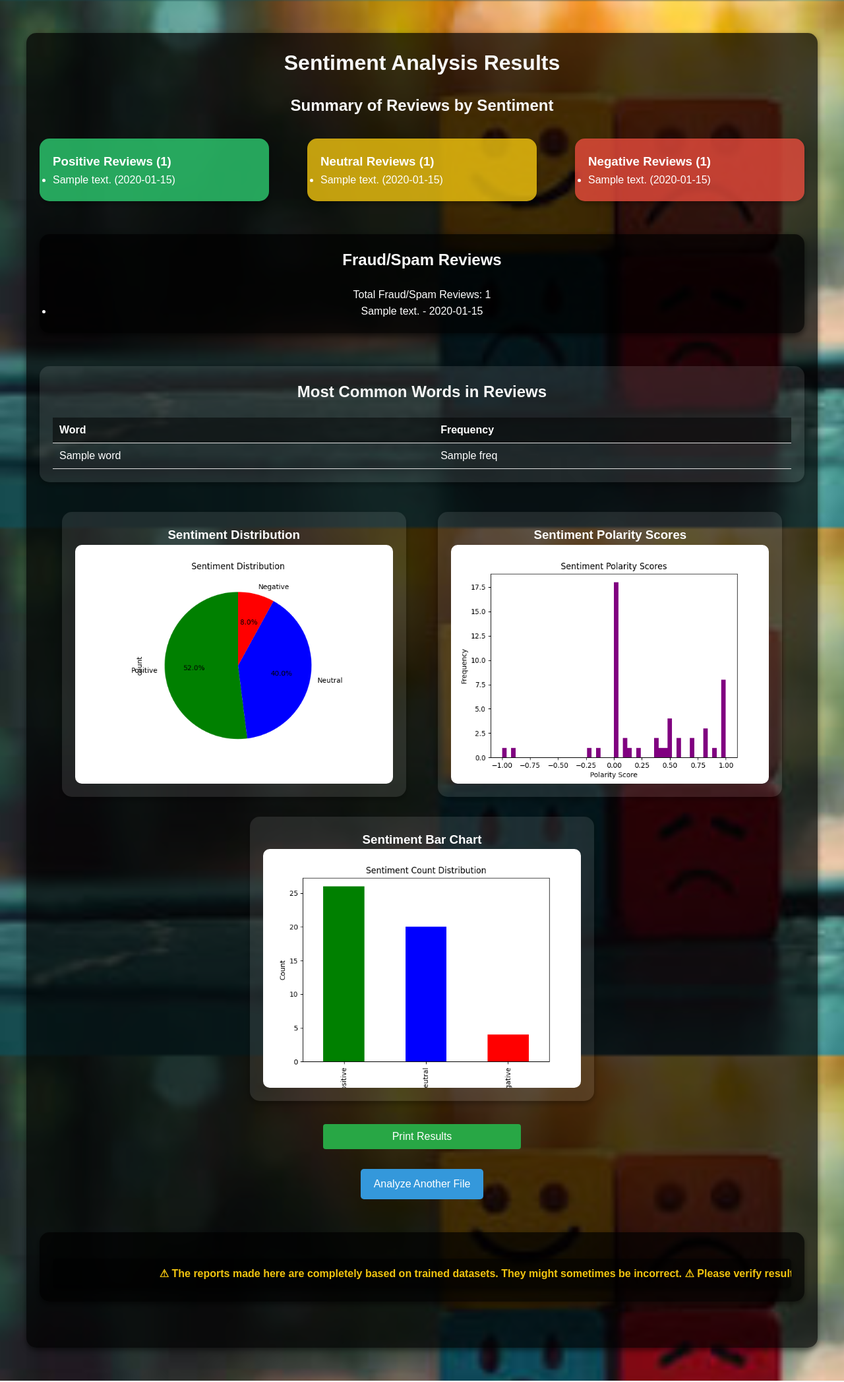
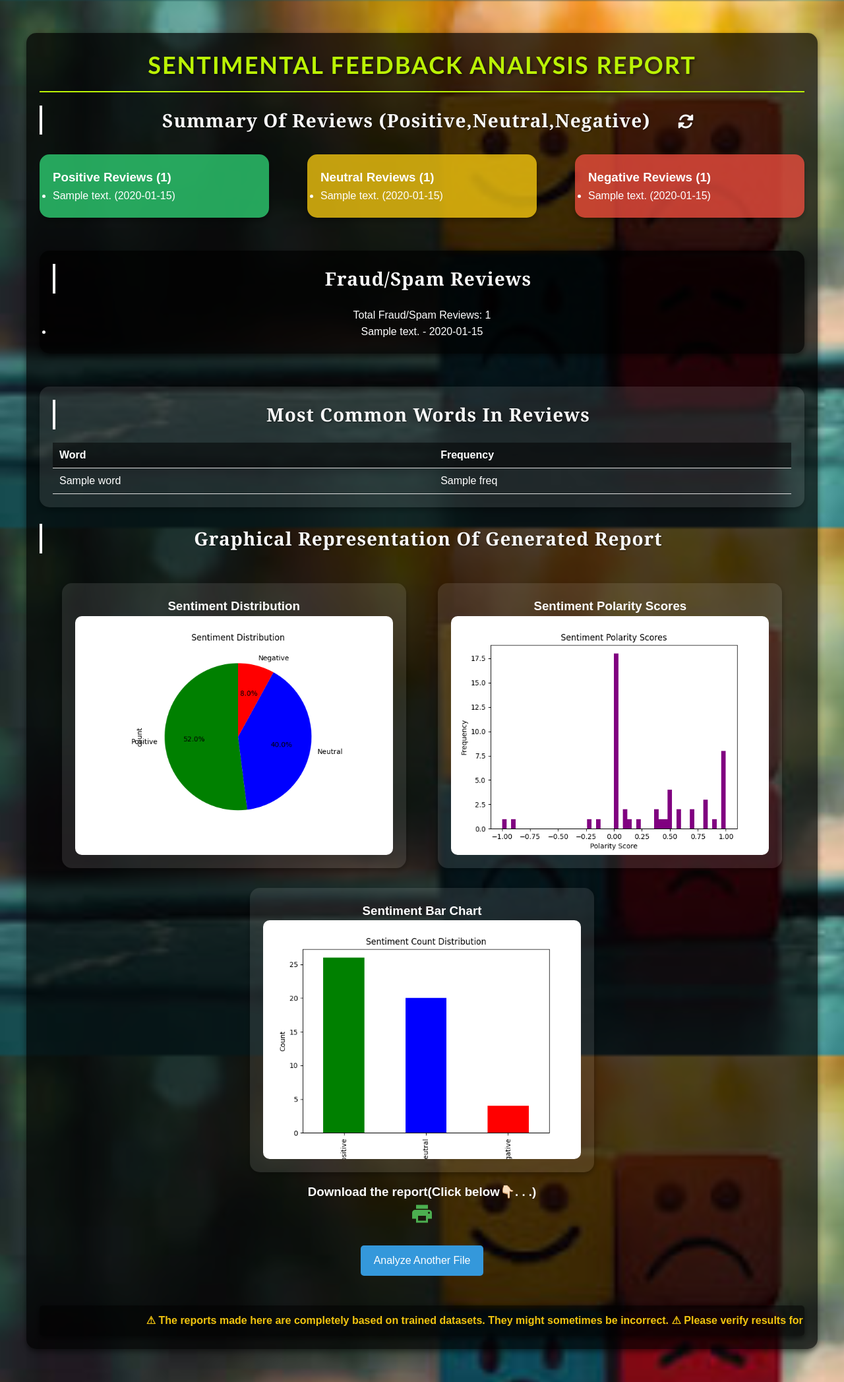
Before and after one commit to dheenarocky/sentiment_feedback_analysis_for_online_reviews, a Flask app: template templates/classification_result.html in a window 1280 px wide. Shown: the whole page at 66% size. Run offline with Flask 2, Linux system fonts and the light colour scheme; the template is opened without the code that fills it: most values are stand-ins (such as "Sample title", 1, 10 or a date in 2020).

Commit message:
Enhance sentiment analysis results page with new loading screen, refresh functionality, and updated styles; replace word cloud images

```diff
--- a/templates/classification_result.html
+++ b/templates/classification_result.html
@@ -5,6 +5,9 @@
     <meta name="viewport" content="width=device-width, initial-scale=1.0">
     <title>Sentiment Analysis Results</title>
     <link rel="stylesheet" href="{{ url_for('static', filename='styles1.css') }}">
+    <link href="https://cdnjs.cloudflare.com/ajax/libs/font-awesome/6.0.0/css/all.min.css" rel="stylesheet">
+    <link href="https://fonts.googleapis.com/icon?family=Material+Icons" rel="stylesheet">
+
     <style>
         /* General Styles */
         body {
@@ -37,11 +40,31 @@
             }
         }
 
-        h1,
-        h2 {
-            color: #f8f8f8;
-            margin-bottom: 20px;
-        }
+        h1 {
+    color: #bbf305; /* Your original yellow color */
+    margin-bottom: 20px;
+    font-family: 'Trebuchet MS', sans-serif; /* Modern font */
+    font-size: 36px; /* Larger font size */
+    font-weight: bold;
+    letter-spacing: 2px; /* Add spacing between letters for style */
+    text-transform: uppercase; /* Optional: makes all letters uppercase */
+    text-shadow: 2px 2px 5px rgba(0, 0, 0, 0.6); /* Shadow effect for depth */
+    border-bottom: 2px solid #bbf305; /* Underline for emphasis */
+    padding-bottom: 10px; /* Padding for the underline */
+}
+
+h2 {
+    color: #f8f8f8; /* Original color */
+    font-family: 'Georgia', serif; /* Elegant, serif font for contrast */
+    font-size: 28px; /* Slightly larger font size */
+    font-weight: 600; /* Medium-bold for better readability */
+    letter-spacing: 1px; /* Subtle spacing */
+    text-shadow: 1px 1px 3px rgba(0, 0, 0, 0.5); /* Softer shadow effect */
+    border-left: 4px solid #f8f8f8; /* Vertical left border for visual interest */
+    padding-left: 15px; /* Padding to create space from the border */
+    margin-bottom: 20px;
+    text-transform: capitalize; /* Capitalizes the first letter of each word */
+}
 
         /* Chart Container */
         .charts-container {
@@ -202,13 +225,100 @@
                 transform: translateX(-100%);
             }
         }
+
+        .refresh-symbol {
+            all: unset; /* Resets all default browser button styles */
+            cursor: pointer;
+            font-size: 24px; /* Size of the icon */
+            color: #f8f8f8; /* Default color */
+            transition: color 0.3s ease;
+        }
+
+        .refresh-symbol:hover {
+            color: #3498db; /* Change color when hovered */
+        }
+
+        /* Loading Screen */
+        #loading-screen {
+            position: fixed;
+            top: 0;
+            left: 0;
+            width: 100%;
+            height: 100%;
+            background: rgba(0, 0, 0, 0.85);
+            display: none;
+            justify-content: center;
+            align-items: center;
+            z-index: 9999;
+            flex-direction: column;
+            color: white;
+            text-align: center;
+        }
+
+        .spinner {
+            border: 8px solid #f3f3f3;
+            border-radius: 50%;
+            border-top: 8px solid #3498db;
+            width: 60px;
+            height: 60px;
+            animation: spin 1s linear infinite;
+            margin-bottom: 20px;
+        }
+
+        @keyframes spin {
+            0% {
+                transform: rotate(0deg);
+            }
+
+            100% {
+                transform: rotate(360deg);
+            }
+        }
+
+        .loading-message {
+            font-size: 20px;
+            font-weight: bold;
+            color: #ffffff;
+            margin-top: 10px;
+            animation: fadeIn 2s infinite;
+        }
+
+        @keyframes fadeIn {
+
+            0%,
+            100% {
+                opacity: 0.6;
+            }
+
+            50% {
+                opacity: 1;
+            }
+        }
+        .print-symbol {
+    font-size: 36px; /* Size of the icon */
+    color: #4caf50; /* Green for a professional look */
+    cursor: pointer;
+    transition: color 0.3s;
+}
+
+.print-symbol:hover {
+    color: #388e3c; /* Darker green on hover */
+}
+
     </style>
 </head>
 
 <body>
+    <!-- Loading Screen -->
+    <div id="loading-screen">
+        <div class="spinner"></div>
+        <p id="loading-message" class="loading-message">Refreshing reviews. . .</p>
+    </div>
     <div class="container">
-        <h1>Sentiment Analysis Results</h1>
-        <h2>Summary of Reviews by Sentiment</h2>
+        <h1>Sentimental Feedback Analysis Report</h1>
+        <h2>Summary of Reviews (Positive,Neutral,Negative)&nbsp&nbsp&nbsp&nbsp&nbsp<button id="refreshButton" class="refresh-symbol" title="Refresh Results">
+            <i class="fas fa-sync-alt"></i>
+        </button></h2>
 
         <!-- Sentiment Cards -->
         <div class="card-container">
@@ -265,7 +375,7 @@
                 </tbody>
             </table>
         </div>
-
+        <br><h2>Graphical Representation of Generated Report</h2>
         <!-- Charts -->
         <div class="charts-container">
             <div class="chart">
@@ -284,22 +394,66 @@
                     alt="Sentiment Polarity Distribution">
             </div>
         </div>
-        <button id="printButton" class="btn btn-primary mt-3">Print Results</button>
+
         <script>
+            // JavaScript to handle the refresh functionality
+            document.getElementById("refreshButton").addEventListener("click", function () {
+                location.reload(); // Reload the page
+            });
+        </script>
+        <h3>Download the report(Click below👇🏻. . .)</h3>
+          <!-- Print Button -->
+        <span id="printButton" class="material-icons print-symbol" title="Print Results">print</span>
+
+
+         <script>
             // JavaScript to handle the print functionality
             document.getElementById("printButton").addEventListener("click", function () {
                 window.print();
             });
         </script>
-        <!-- Back Button -->
+        <!-- Back Button --><br>
         <a href="/" class="back-btn">Analyze Another File</a>
-        <div class="container">
+    <script>
+        // Attach click event to the refresh button
+        document.getElementById("refreshButton").addEventListener("click", function () {
+            showLoadingScreen(); // Show the loading screen
+            setTimeout(function () {
+                location.reload(); // Refresh the page after 2 seconds
+            }, 2000); // Adjust delay as needed
+        });
+
+        function showLoadingScreen() {
+            const loadingScreen = document.getElementById('loading-screen');
+            const loadingMessage = document.getElementById('loading-message');
+
+            loadingScreen.style.display = 'flex';
+
+            const messages = [
+                "Processing. . .",
+                "Hold on a sec. . .",
+                "Almost there. . .",
+                "Loading. . ."
+            ];
+
+            let index = 0;
+            setInterval(() => {
+                if (index < messages.length) {
+                    loadingMessage.textContent = messages[index];
+                    index++;
+                }
+            }, 2000);
+        }
+    </script>
+
+    <br><br>
+
             <!-- Marquee -->
             <div class="marquee">
                 <span>⚠ The reports made here are completely based on trained datasets. They might sometimes be
                     incorrect. ⚠ Please verify results for critical applications. Thank you!😊</span>
             </div>
-        </div>
+    </div>
 </body>
 
 </html>
```
Also changed, not shown: static/negative_wordcloud.png, static/neutral_wordcloud.png, static/positive_wordcloud.png.
